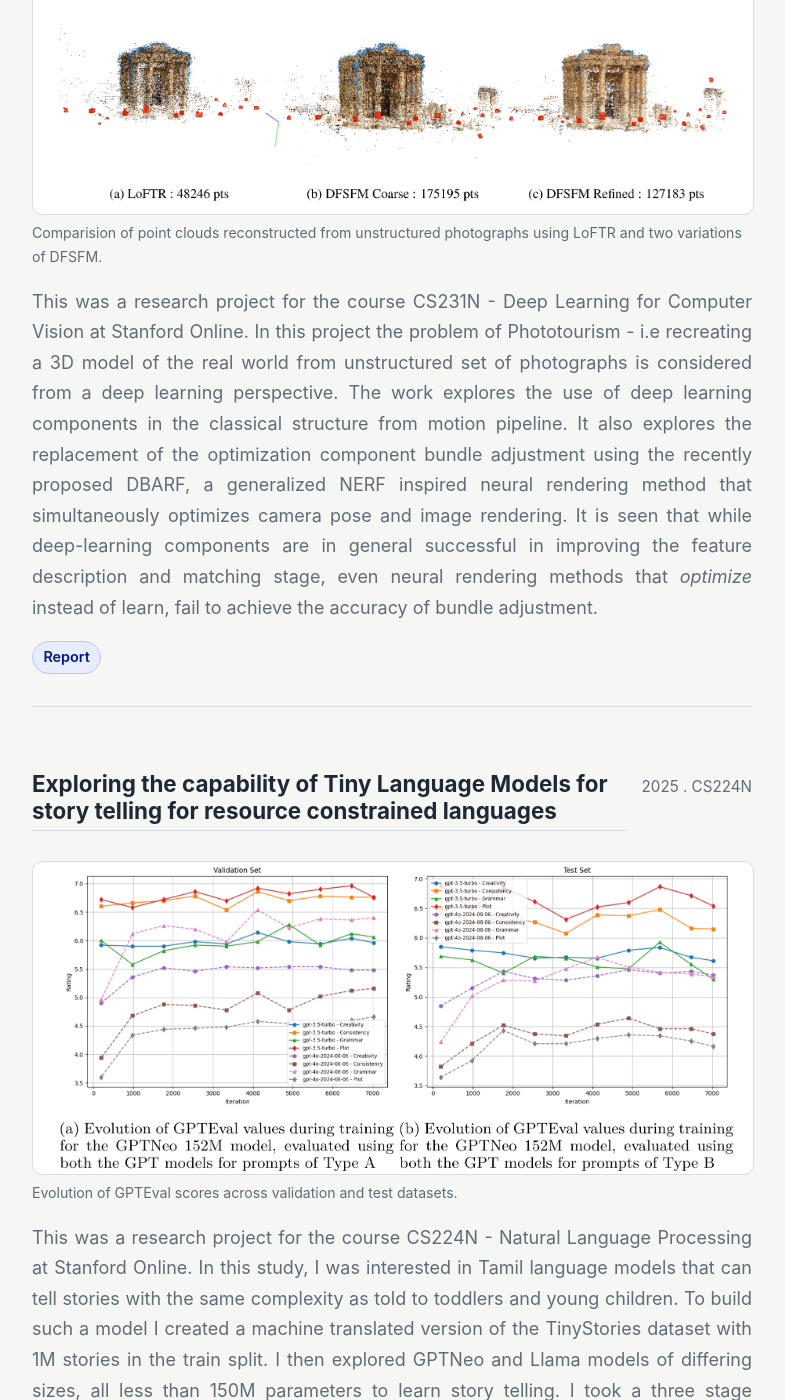
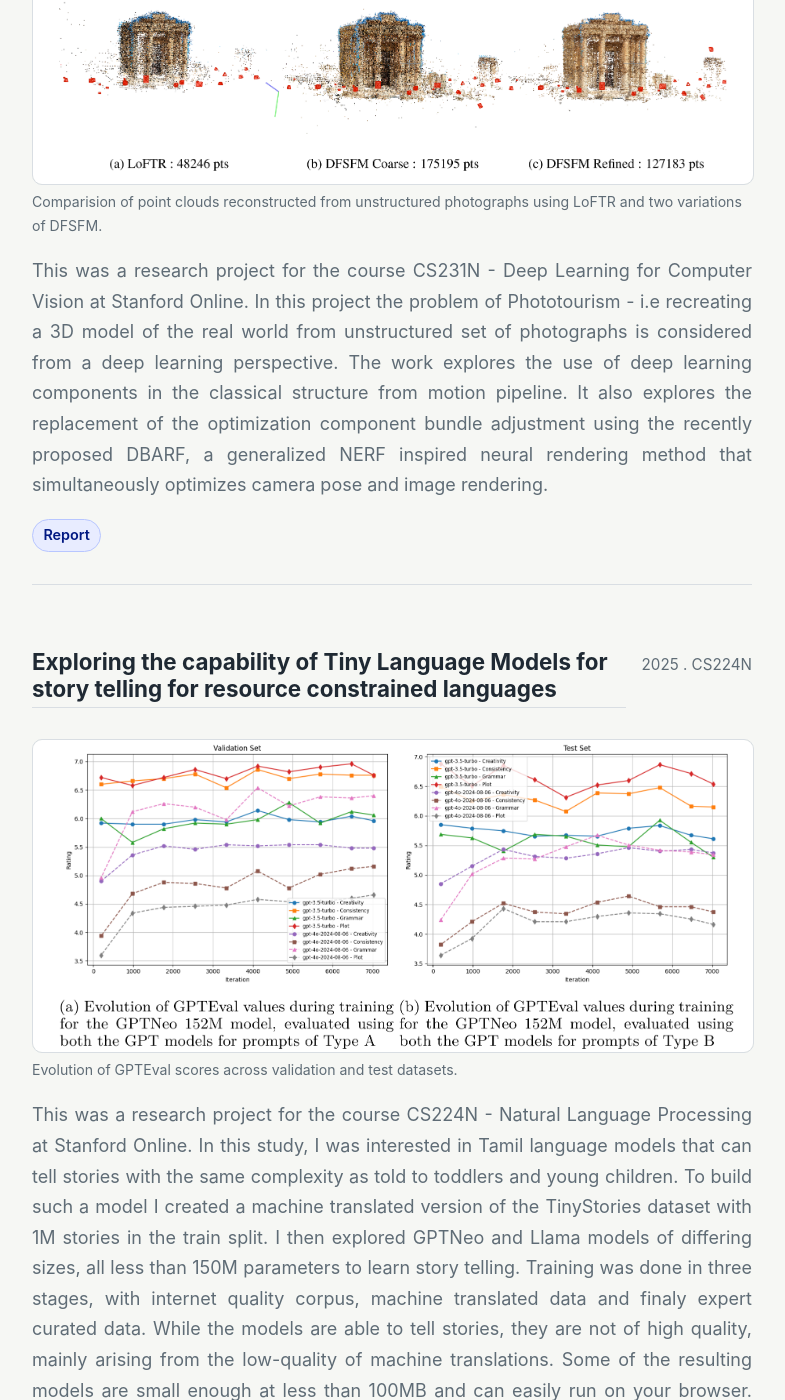
Before and after one commit to terrinoculon/terrinoculon.github.io, a Jekyll site: the page built from index.md, in a window 1280 px wide and 1400 px high, scrolled down 3869 px. Shown: the whole window, without its empty margins (248-1033 px from the left). Built offline with Jekyll 4.4.1, drawn with Linux system fonts in a browser that asks for light colours; some of the changed text lies outside the part shown.

Commit message:
Update projects.yml

```diff
--- a/_data/projects.yml
+++ b/_data/projects.yml
@@ -6,7 +6,7 @@
     src: "assets/videos/segmentation_optimized.mp4"
     caption: "Semantic segmentation for surface defects detection. This video shows defect detection across 4 labels. First it shows cracks that have been detected across the entire painting. Then, it shows a region where someone made a repair or retouching of paint, which is is sometimes visible in the UV range. Then it shows some detections on regions where surface material has been lost. Finally it shows detections of regions which have suffered a surface abrasion."
   description: |-
-    I built a semantic segmentation system for surface defect detection on ultra high-resolution digital twins (up to 30 gigapixels at 2000 ppi) with multimodal data - reflectance, surface normals, depth alongside multispectral data (RGB, UV, NIR). We worked with external experts to develop a small annotated dataset. For training, we leveraged distribution aware resampling, heavy augmentations, a class frequency weighted loss function, selective masking, and elements of weakly supervised and semi-supervised learning in order to develop multiple semantic segmentation models. To achieve consistent predictions at gigapixel scales without compromising precision or recall, we employ severe test-time augmentations and ensemble the models via probability weighting.
+    I built a semantic segmentation system for surface defect detection on ultra high-resolution digital twins (up to 30 gigapixels at 2000 ppi) with multimodal data - reflectance, surface normals, depth alongside multispectral data (RGB, UV, NIR). We worked with external experts to develop a small annotated dataset. Due to severe data imbalance, we leveraged distribution aware resampling, heavy augmentations and elements of  semi-supervised learning and developed multiple semantic segmentation models. To achieve consistent predictions at gigapixel scales without compromising precision or recall, we employ severe test-time augmentations and ensemble the models via probability weighting.
   # description_more: |-
   #   Surface defects and anomalies have class distributions that are severely skewed by nature.  Working with a tiny annotated dataset, where annotations only cover a small portion of each patch, makes this a data scarcity problem compounded by class imbalance rather than a standard segmentation task. The input is a 16-channel multimodal signal produced by Artmyn's gigapixel digital twin capture pipeline, where each modality has distinct statistical properties requiring independent normalisation and augmentation strategies. Geometric augmentations on surface normals, for instance, require component-wise sign corrections to remain physically consistent.
 
@@ -34,7 +34,7 @@
     src: "assets/videos/pipeline_optimized.mp4"
     caption: "In this video we see renderings of digital twins of two artworks captured with Artmyn's gigapixel multi-modal capture pipeline."
   description: |-
-    Artmyn's multimodal imaging pipeline operates at 2000ppi, producing gigapixel assets. This comes with several challenges. Consistent image registration is a big challenge, particularly across regions with repeating patterns, which can occur surprisingly often in paintings. To overcome this, I built CRAFT, an inhouse adaptation of the RAFT optical flow CNN, where we added a real geometry encoder based on estimated depth and transfer learnt on synthetic data, resulting in a reduction of failure rates from 20% to under 1%. Accurate depth estimation at these scales is also non-trivial. I cast the problem as a large scale inverse problem with priors from both photometric cues and stereo displacement to improve depth estimation drastically. I also contributed heavily to proper camera sensor and color calibration models resulting in extremely high fidelity digital twins.
+    Artmyn's multimodal imaging pipeline operates at 2000ppi, producing gigapixel assets. This comes with several challenges. Consistent image registration is a big challenge, particularly across regions with repeating patterns, which can occur surprisingly often in paintings. To overcome this, I built CRAFT, an inhouse adaptation of the RAFT optical flow architecture, where we added a real geometry encoder based on estimated depth and transfer learnt on synthetic data, resulting in a reduction of failure rates from 20% to under 1%. Accurate depth estimation at these scales is also non-trivial. I cast the problem as a large scale inverse problem with priors from both photometric cues and stereo displacement to improve depth estimation drastically. I also contributed heavily to proper camera sensor and color calibration models resulting in extremely high fidelity digital twins.
 
 - title: "3D Reconstruction in the Wild"
   meta: "2024 . CS231N"
@@ -44,7 +44,7 @@
     alt: "3D reconstruction result"
     caption: "Comparision of point clouds reconstructed from unstructured photographs using LoFTR and two variations of DFSFM."
   description: |-
-    This was a research project for the course CS231N - Deep Learning for Computer Vision at Stanford Online. In this project the problem of Phototourism - i.e recreating a 3D model of the real world from unstructured set of photographs is considered from a deep learning perspective. The work explores the use of deep learning components in the classical structure from motion pipeline. It also explores the replacement of the optimization component bundle adjustment using the recently proposed DBARF, a generalized NERF inspired neural rendering method that simultaneously optimizes camera pose and image rendering. It is seen that while deep-learning components are in general successful in improving the feature description and matching stage, even neural rendering methods that _optimize_ instead of learn, fail to achieve the accuracy of bundle adjustment.
+    This was a research project for the course CS231N - Deep Learning for Computer Vision at Stanford Online. In this project the problem of Phototourism - i.e recreating a 3D model of the real world from unstructured set of photographs is considered from a deep learning perspective. The work explores the use of deep learning components in the classical structure from motion pipeline. It also explores the replacement of the optimization component bundle adjustment using the recently proposed DBARF, a generalized NERF inspired neural rendering method that simultaneously optimizes camera pose and image rendering.
   links:
     - label: "Report"
       href: "assets/docs/3D_Reconstruction_in_the_Wild.pdf"
@@ -59,7 +59,7 @@
     alt: "Evaluation of TLMs"
     caption: "Evolution of GPTEval scores across validation and test datasets."
   description: |-
-    This was a research project for the course CS224N - Natural Language Processing at Stanford Online. In this study, I was interested in Tamil language models that can tell stories with the same complexity as told to toddlers and young children. To build such a model I created a machine translated version of the TinyStories dataset with 1M stories in the train split. I then explored GPTNeo and Llama models of differing sizes, all less than 150M parameters to learn story telling. I took a three stage approach, where the model is first pretrained on internet quality Tamil data. Next the machine translated dataset is used for continual training. Followed by this I ran a final fine tuning run with a very small expert curated dataset of 2000 stories in the train split. I also attempted LoRA fine tuning of an English language GPTNeo model. While the models are able to tell stories, they are not of high quality, mainly arising from the low-quality of machine translations. Some of the resulting models are small enough at less than 100MB and can easily run on your browser. Head over to the project site to give it a try.
+    This was a research project for the course CS224N - Natural Language Processing at Stanford Online. In this study, I was interested in Tamil language models that can tell stories with the same complexity as told to toddlers and young children. To build such a model I created a machine translated version of the TinyStories dataset with 1M stories in the train split. I then explored GPTNeo and Llama models of differing sizes, all less than 150M parameters to learn story telling. Training was done in three stages, with internet quality corpus, machine translated data and finaly expert curated data. While the models are able to tell stories, they are not of high quality, mainly arising from the low-quality of machine translations. Some of the resulting models are small enough at less than 100MB and can easily run on your browser. Head over to the project site to give it a try.
   links:
     - label: "Report"
       href: "assets/docs/CS224N__Project_Final_Report-5.pdf"
```
